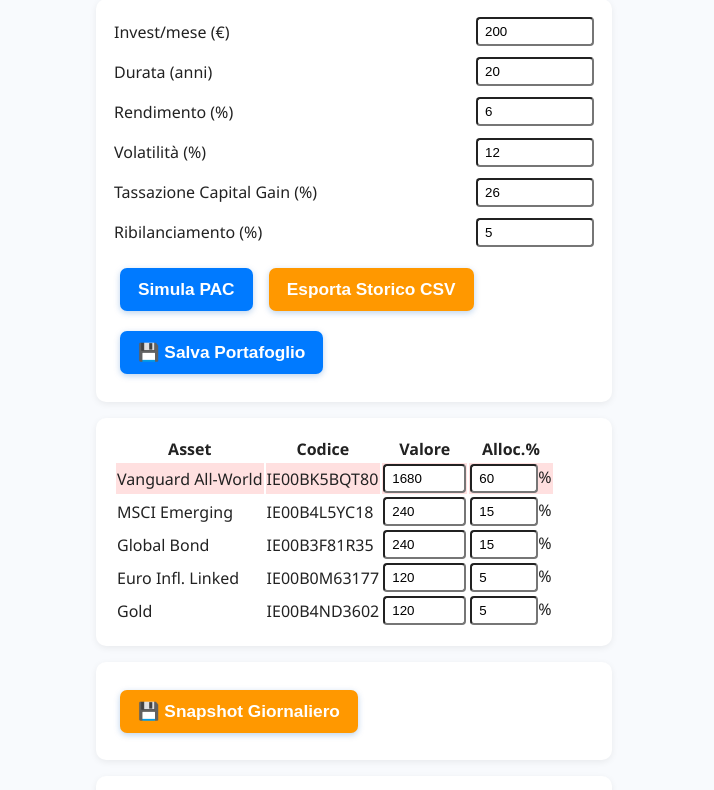
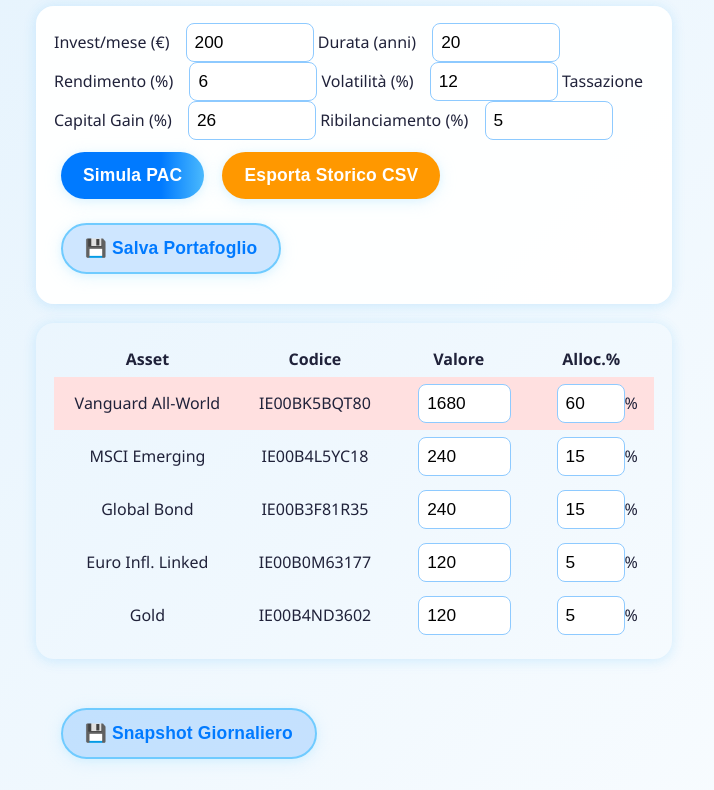
Before and after one commit to harjeet9221-prog/investment-dashboard, a plain HTML site: page index.html in a window 1280 px wide. Shown: the part 97-887 px from the top of the page, without its empty margins (286-1000 px from the left). Drawn offline with nearby package versions, Linux system fonts and the light colour scheme.

Commit message:
Update style.css

```diff
--- a/style.css
+++ b/style.css
@@ -1,27 +1,38 @@
 body {
   font-family: 'Segoe UI', Arial, sans-serif;
-  background: #f8fafd;
-  color: #222;
-  margin: 0;
-  padding: 0;
+  background: linear-gradient(135deg,#e3f2fd 0%,#fff 70%);
+  color: #20223a; margin: 0; padding: 0;
 }
-h1, h2 { text-align: center; margin-top: 1em;}
-section { margin: 1em auto; max-width: 480px; background: #fff; border-radius: 10px; box-shadow: 0 2px 7px #0001; padding: 1.1em;}
-.config label {
-  display: flex; align-items: center; justify-content: space-between;
-  margin-bottom: 0.7em;
+h1 { text-align: center; font-size: 2em; font-weight: 700; margin-top: 1.2em; letter-spacing:0.01em;}
+h2 { text-align: center; color: #1976d2; letter-spacing:0.04em;}
+section { margin: 1.2em auto; max-width: 600px; background: none; border-radius: 18px; padding: 1.1em;}
+.config { background: rgba(255,255,255,0.97);}
+.cards { display: flex; flex-wrap: wrap; gap:2vw; justify-content: center;}
+.card { flex:1 1 320px; max-width:430px; background:#fff; border-radius: 14px; box-shadow: 0 2px 18px #aad3ff22; margin: 1em; padding:1.1em;}
+
+.floating-shadow { box-shadow: 0 2px 16px #66baff14, 0 1.5px 12px #2aacf520;}
+input[type=number] {
+  width: 110px; padding: 8px; margin-left:12px; border-radius: 8px;
+  border: 1.7px solid #8ecaff; font-size:1.08em; transition:.17s;
 }
-input[type=number] { width: 100px; padding: 5px 7px; border-radius: 4px; }
+input[type=number]:focus {border:#2979ff 1.7px solid;background:#e7f5ff;}
 button {
-  padding: 11px 18px; border: none; border-radius: 7px;
-  margin: 10px 6px; background: #007aff; color: #fff; font-weight: bold; font-size: 1.08em;
-  box-shadow: 0 2px 6px #005bbb44; transition: 0.15s;
+  padding: 13px 22px; margin: 12px 7px; border: none; border-radius: 999px;
+  background: linear-gradient(90deg,#007aff 70%,#4ab9fd 100%);
+  color: #fff; font-weight: 700; font-size:1.09em; letter-spacing:0.01em;
+  box-shadow: 0 3px 16px #b9eaff60, 0 1.5px 7px #29bbfc15; outline: none;
+  cursor: pointer; transition: .14s;
 }
-button:active { background: #005bbb;}
-.btn-sec { background: #ff9800;}
-#portfolio td input { width:65px; }
-.rebalance-alert { color:#fff; background: #e74c3c; padding:0.7em 1em; border-radius:6px; margin:1em 0; text-align:center;}
-.statsbox { padding: 1em; background:#e3f2fd; border-radius:8px; text-align:center; margin:1em 0;}
-@media (max-width:600px) {
-  section { margin:1em 3vw; }
-}
+button:hover { background: linear-gradient(90deg,#2979ff 70%,#62d1fb 100%);}
+.btn-sec { background: #ff9800; color:#fff; font-weight:600;}
+.glass-action {background: rgba(0,122,255,0.19); border: 2.3px solid #6fcbff; color:#007aff;}
+#portfolio td input { width:75px; }
+.statsbox { padding:1.2em; background:#e3f2fd; border-radius:11px; box-shadow: 0 2px 10px #c7eafd55;}
+.rebalance-alert { color:#fff;background:#e74c3c;padding:1em 1.3em;border-radius:8px;font-size:1.13em;margin:1.5em 0;text-align:center;animation: alertFade 1.6s;}
+@keyframes alertFade { 0%{opacity:0;} 75%{opacity:1;} 100%{opacity:0.95;} }
+.table-box { background:rgba(255,255,255,0.95); border-radius:13px; padding:1em;}
+table { width:100%; border-collapse:collapse;}
+th, td{text-align:center;padding:7px;}
+tr[style*="background"] {animation: flash 0.6s;}
+@keyframes flash { 0%{background-color:#ffeaeb;} 50%{background-color:#ffe0e0;} 100%{background-color:#fff;} }
+@media (max-width:750px) { .cards{flex-direction:column;align-items:center;} section,.card{max-width:97vw;} }
```
